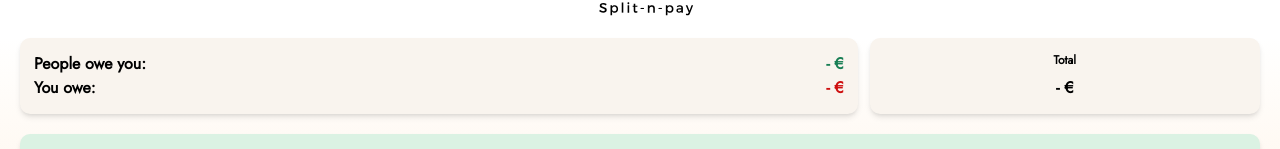
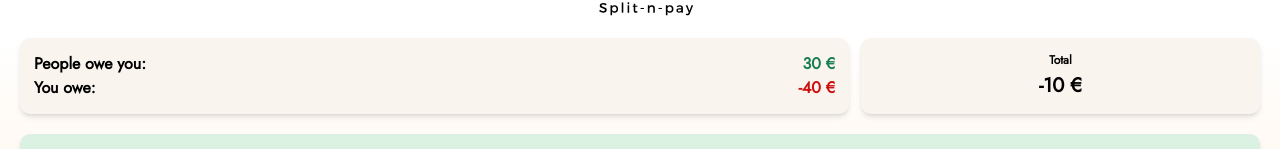
Before and after one commit to cpcastells/splitify-react, a React (Vite) app: page / in a window 1280 px wide. Shown: the part 159-308 px from the top of the page. Built offline with nearby package versions, Linux system fonts and the light colour scheme.

Commit message:
Add functionality - get and calculate debts

```diff
--- a/src/components/Operation/Operation.tsx
+++ b/src/components/Operation/Operation.tsx
@@ -1,21 +1,40 @@
 import React from "react";
+import { useAppSelector } from "../../store";
 
 const Operation = (): React.ReactElement => {
+  const { friends } = useAppSelector((state) => state.contactStore);
+
+  const moneyPeopleOwe = friends.reduce((accumulator, contact) => {
+    if (contact.balance > 0) {
+      return accumulator + contact.balance;
+    } else {
+      return accumulator;
+    }
+  }, 0);
+
+  const moneyIowe = friends.reduce((accumulator, contact) => {
+    if (contact.balance < 0) {
+      return accumulator + contact.balance;
+    } else {
+      return accumulator;
+    }
+  }, 0);
+
   return (
     <div className="flex justify-between gap-3 w-full font-bold">
       <div className="flex flex-col flex-grow-[2] bg-[#F9F4EE] rounded-[10px] p-[14px] shadow-md">
         <div className="flex justify-between">
           <span className="">People owe you:</span>
-          <span className="text-[#197e54]">- €</span>
+          <span className="text-[#197e54]">{moneyPeopleOwe} €</span>
         </div>
         <div className="flex justify-between">
           <span>You owe:</span>
-          <span className="text-[#ce0f0f]">- €</span>
+          <span className="text-[#ce0f0f]">{moneyIowe} €</span>
         </div>
       </div>
       <div className="flex flex-col justify-between items-center flex-grow-[1] bg-[#F9F4EE] rounded-[10px] p-[14px] shadow-md">
         <span className="text-xs">Total</span>
-        <span>- €</span>
+        <span className="text-xl">{moneyPeopleOwe + moneyIowe} €</span>
       </div>
     </div>
   );
```
